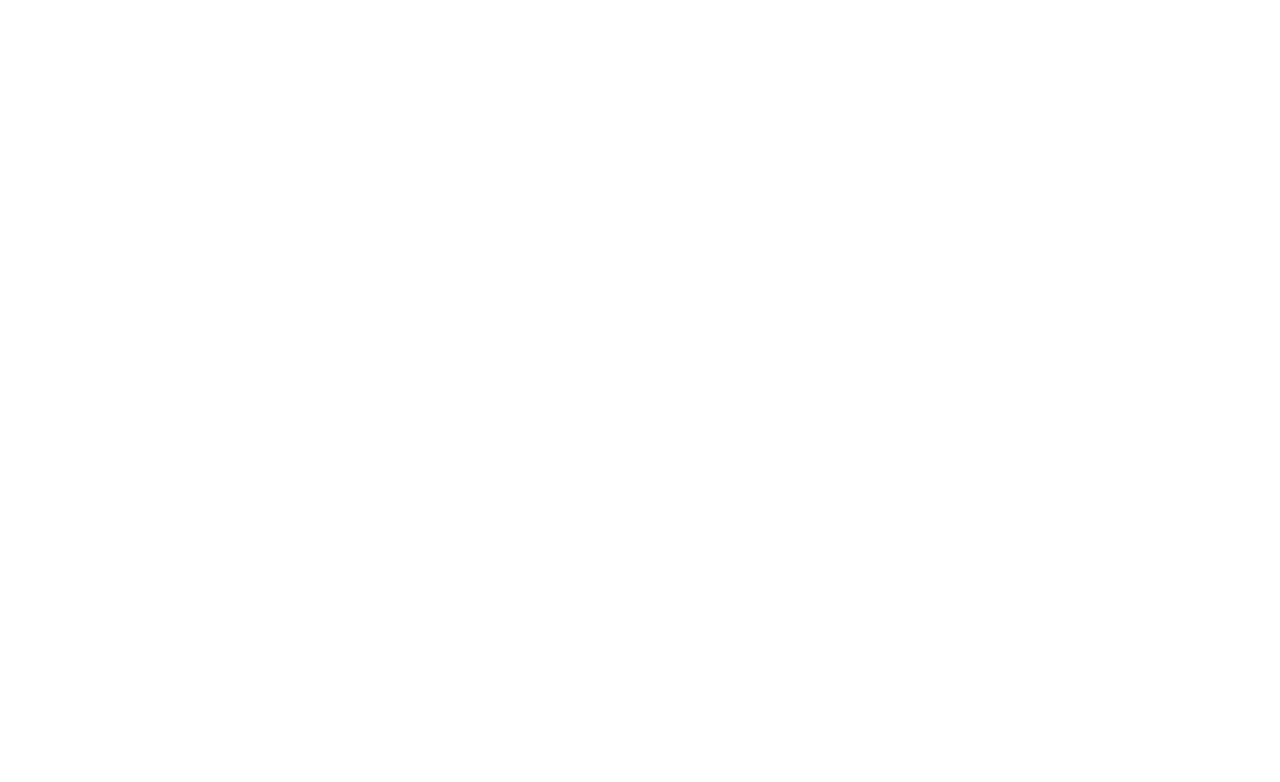
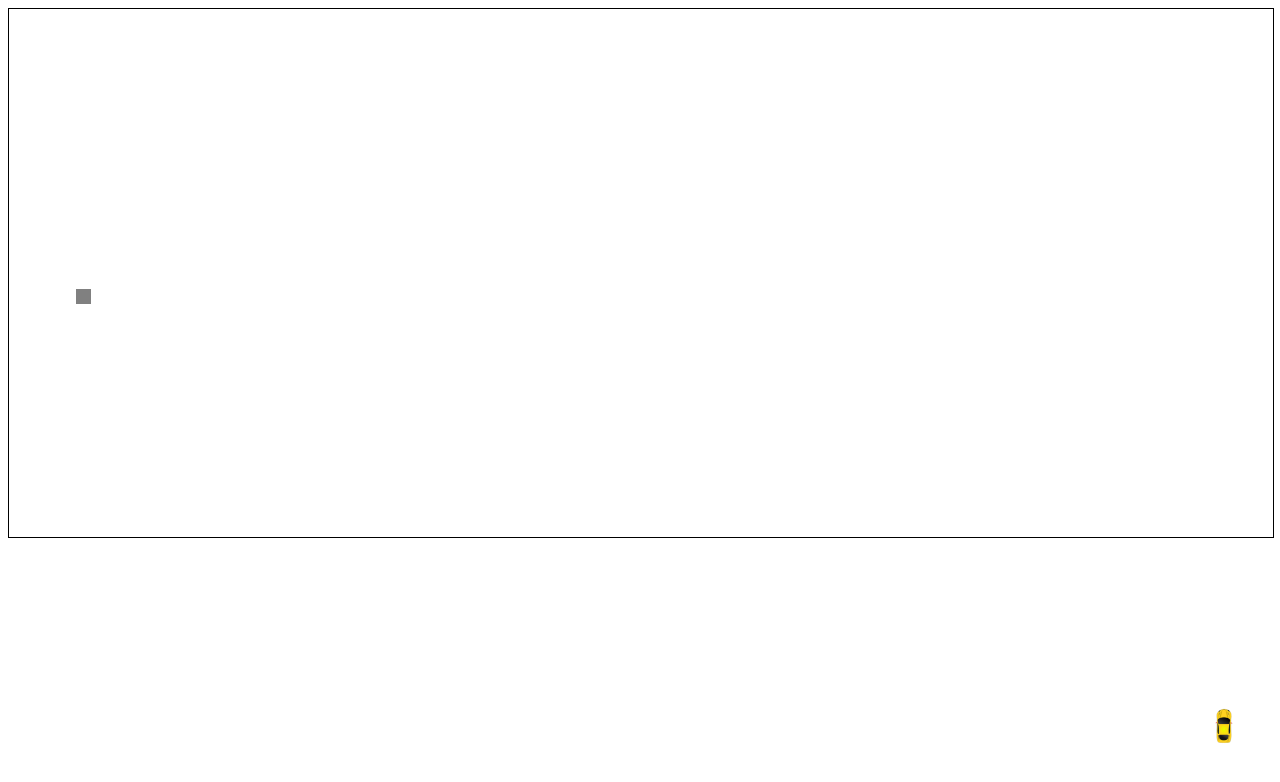
Before and after one commit to Acher1234/Graphic-Motor-Games-Car, a plain HTML site: page index.html in a window 1280 px wide. Drawn offline with Linux system fonts and the light colour scheme.

Commit message:
add obstacle

```diff
--- a/Car.js
+++ b/Car.js
@@ -1,12 +1,11 @@
 class Car
 {
-    static carList;
 
     constructor(games)
     {
         this.vector = new Vector();
         this.x = games.widht - 50;
-        this.y = games.height + 50;
+        this.y = 50;
         this.games = games;
         this.degres = 0;
         var img = document.createElement('img');
@@ -16,43 +15,48 @@ class Car
         img.style.bottom = this.y  + 'px'
         games.body.appendChild(img);
         this.img = img;
-        if(this.carList == null)
-        {
-            this.carList = [];
-        }
-        this.carList.push(this);
     }
 
     run()
     {
-        this.checkTouch()
+        this.decideDirection()
+        this.checkDirection()
+        this.games.checkCordinate(this.x,this.y)
     }
 
 
-    checkTouch()
+    decideDirection()
     {
-        if(this.games.Left && this.games.Right)
+        this.Right = this.games.Right
+        this.Left = this.games.Left
+        this.Up = this.games.Up
+        this.Down = this.games.Down
+    }
+
+    checkDirection()
+    {
+        if(this.Left && this.Right)
         {
             console.log('bug')
         }
-        else if(this.games.Left == true)
+        else if(this.Left == true)
         {
             this.left()
         }
-        else if(this.games.Right == true)
+        else if(this.Right == true)
         {
             this.right()
         }
-        if(!this.games.Up && !this.games.Down)
+        if(!this.Up && !this.Down)
         {
             this.freine()
             return;
         }
-        if(this.games.Down == true)
+        if(this.Down == true)
         {
             this.down()
         }
-        if(this.games.Up == true)
+        if(this.Up == true)
         {
            this.up()
         }
@@ -60,16 +64,19 @@ class Car
     }
 
     freine()    {
-        this.vector.speed   = this.vector.speed > 1.05  ? this.vector.speed / 1.1 : this.vector.speed;
-        this.x = this.x + this.vector.x *this.vector.speed;
-        this.y = this.y + this.vector.y * this.vector.speed;
-        this.img.style.left = this.x + 'px'
-        this.img.style.bottom = this.y + 'px'
+        this.vector.speed   = this.vector.speed > 1.05  ? this.vector.speed / 1.01 : this.vector.speed;
+        if(this.vector.speed > 1.05)
+        {
+            this.x = this.x + this.vector.x *this.vector.speed;
+            this.y = this.y + this.vector.y * this.vector.speed;
+            this.img.style.left = this.x + 'px'
+            this.img.style.bottom = this.y + 'px'
+        }
     }
 
     up()
     {
-        this.vector.speed = this.vector.speed *1.005;
+        this.vector.speed = this.vector.speed *1.0005;
         this.x = this.x + this.vector.x *this.vector.speed;
         this.y = this.y + this.vector.y * this.vector.speed;
         this.img.style.left = this.x + 'px'
@@ -90,12 +97,9 @@ class Car
         this.degres = this.degres >= 360 ? this.degres - 360 : this.degres;
         this.degres = this.degres < 0 ? 360 + this.degres  : this.degres;
         let realDegres = (360- this.degres) > 270 ? (90-this.degres) : (360-this.degres) + 90;
-        console.log(realDegres )
         let x,y;
         x = Math.cos(realDegres * Math.PI / 180)
         y = Math.sin(realDegres* Math.PI / 180)
-        console.log('x:' +x)
-        console.log('y:' +y)
         this.vector.x = x;
         this.vector.y = y;
         this.img.style.transform = "rotate("+ (this.degres )+"deg)";
--- a/Games.js
+++ b/Games.js
@@ -2,12 +2,46 @@ class Games
 {
     constructor()
     {
-        this.height = document.body.clientHeight;
+        this.obstacle = []
+        this.height = screen.height *0.88;
         this.widht = document.body.clientWidth;
-        //this.widht = window.innerWidth;
         this.body = document.getElementById('body')
+        this.body.style.width = this.widht + 'px';
+        this.body.style.height = this.height +'px';
+        this.body.style.border = '1px solid black';
     }
 
+    checkCordinate(x,y)
+    {
+        this.checkBorder(x,y)
+        this.checkObstacle(x,y)
+    }
+    checkObstacle(x,y)
+    {
+        for(let i = 0;i< this.obstacle.length;i++)
+        {
+            if(!this.obstacle[i].checkCordinate(x,y))
+                this.gameLost()
+        }
+    }
+
+
+
+    checkBorder(x,y)
+    {
+        if(y >= this.height || y <= 0 || x >= this.widht || x <= 0)
+        {
+            this.gameLost()
+        }
+    }
+
+    gameLost()
+    {
+        clearInterval(this.gamesInterval)
+        clearInterval(this.obstacleInterval)
+        alert('perdu');
+        location.reload();
+    }
     setVarTrue(key)
     {
         switch(key)
@@ -53,7 +87,6 @@ class Games
         if(this.singleton == null)
         {
             this.singleton = new Games();
-            console.log('Games Created')
         }
         return this.singleton
     }
@@ -61,9 +94,21 @@ class Games
     createCar()
     {
         this.car = new Car(this);
-        setInterval(() => {
+    }
+
+    initialise()
+    {
+        this.gamesInterval = setInterval(() => {
             Games.singleton.run()
         }, 1);
+        this.obstacleInterval = setInterval(() => {
+            Games.singleton.createObstacle()
+        }, 5000);
+    }
+
+    createObstacle()
+    {
+        this.obstacle.push(new obstacle(this))
     }
 
     run()
--- /dev/null
+++ b/Obstacle.js
@@ -0,0 +1,24 @@
+class obstacle
+{
+    constructor(games)
+    {
+        this.x = Math.random() * games.widht;
+        this.y = Math.random() * games.height;
+        this.games = games;
+        var obs = document.createElement('div');
+        obs.style = 'position: absolute;height: 15px;width:15px;background-color:grey;';
+        obs.style.left = this.x + 'px'//go on the right more you have px
+        obs.style.bottom = this.y  + 'px'//go on the top more you have px
+        games.body.appendChild(obs);
+        this.obs = obs;
+    }
+
+    checkCordinate(x,y)
+    {
+        if((x <= this.x && x >= (this.x - 20)) && (y <= this.y && y >= (this.y - 20)))
+        {
+            return false;
+        }
+        return true;
+    }
+}
--- a/index.html
+++ b/index.html
@@ -8,6 +8,7 @@
 </body>
 <script src="vector.js"></script>
 <script src="Car.js"></script>
+<script src="Obstacle.js"></script>
 <script src="Games.js"></script>
 <script src="index.js"></script>
 </html>
--- a/index.js
+++ b/index.js
@@ -2,6 +2,7 @@ function initialise()
 {
     var game = Games.GamesConstructor();
     game.createCar();
+    game.initialise()
 }
 
 initialise();
```
